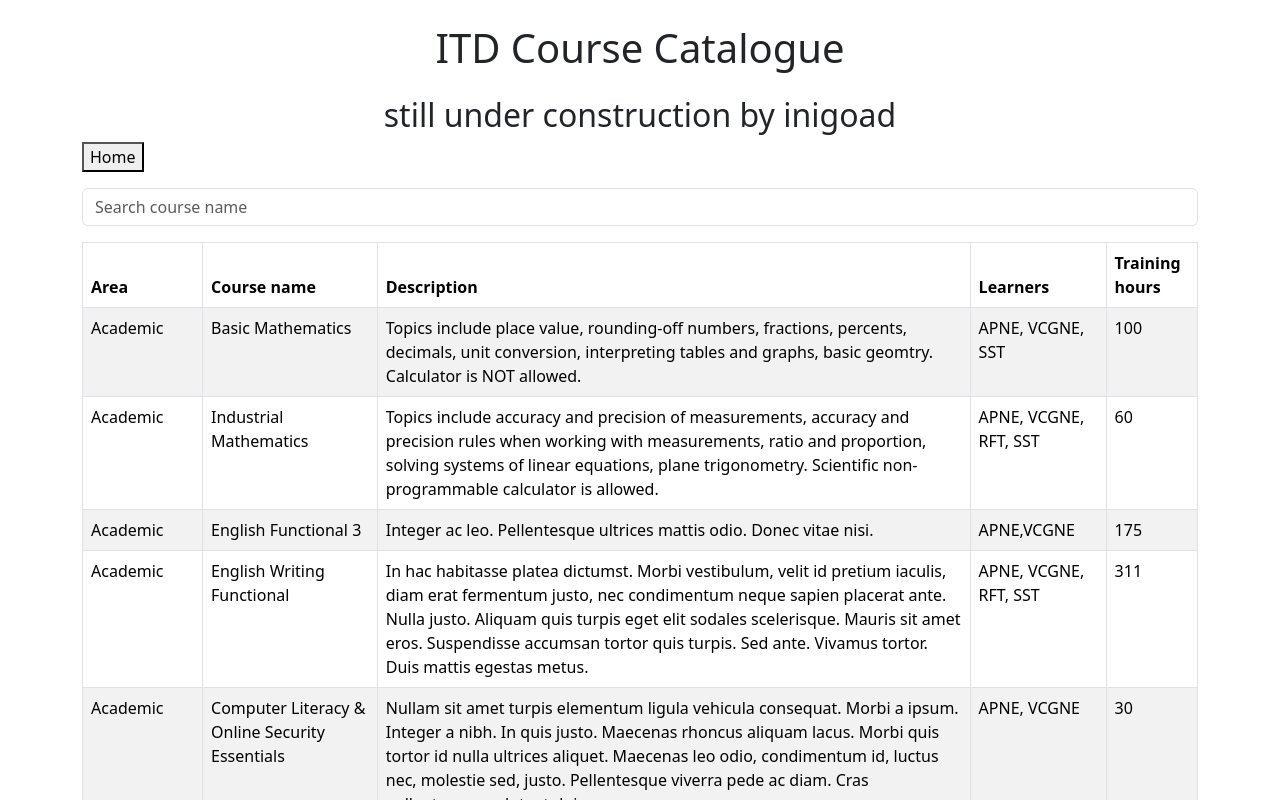
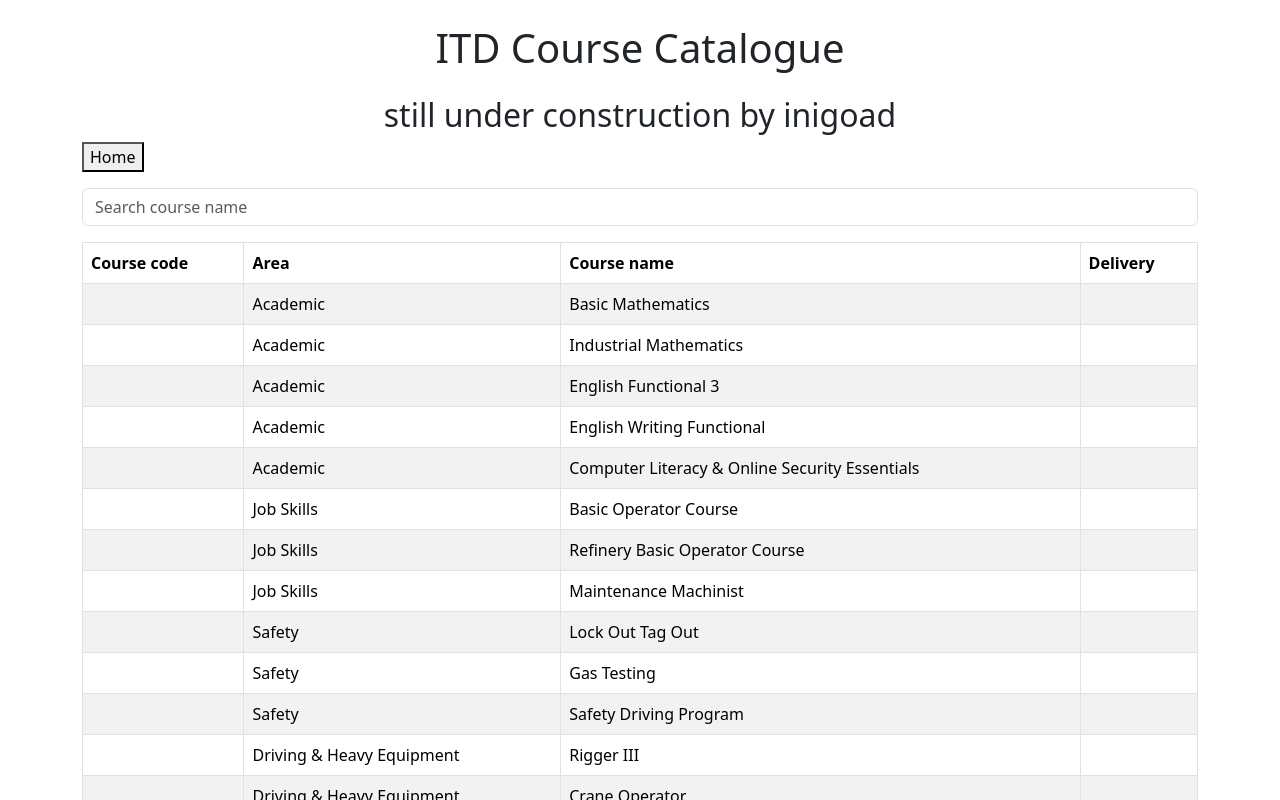
Before and after one commit to aristotleinigo9/itd-courses, a React (Create React App) app: page / in a window 1280 px wide. Shown: the top 800 px of the page. Built offline with nearby package versions, Linux system fonts and the light colour scheme.

Commit message:
Update App.js

```diff
--- a/src/App.js
+++ b/src/App.js
@@ -32,11 +32,10 @@ function App() {
         <Table striped bordered hover>
           <thead>
             <tr>
+              <th>Course code</th>
               <th>Area</th>
               <th>Course name</th>
-              <th>Description</th>
-              <th>Learners</th>
-              <th>Training hours</th>
+              <th>Delivery</th>
             </tr>
           </thead>
           <tbody>
@@ -48,11 +47,10 @@ function App() {
                 })
               .map((item) => (
                   <tr>
+                     <td>{item.course_code}</td>
                     <td>{item.area}</td>
                     <td>{item.course_name}</td>
-                    <td>{item.description}</td>
-                    <td>{item.learners}</td>
-                    <td>{item.training_hours}</td>
+                    <td>{item.delivery_method}</td>
                   </tr>
               ))}
           </tbody>
```
